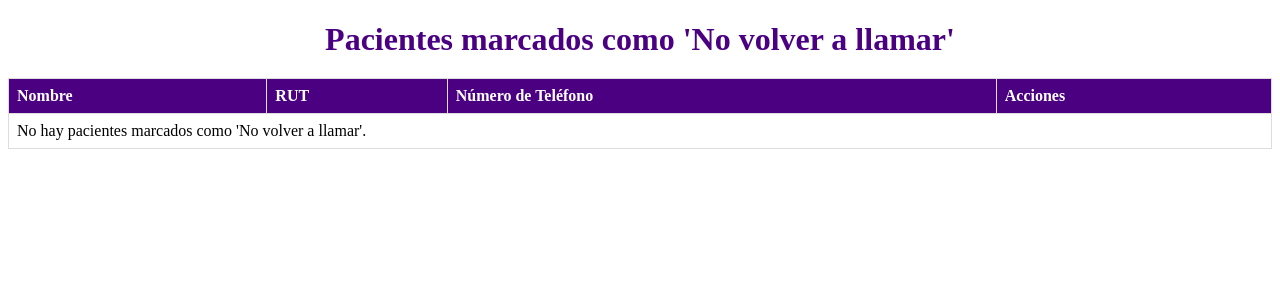
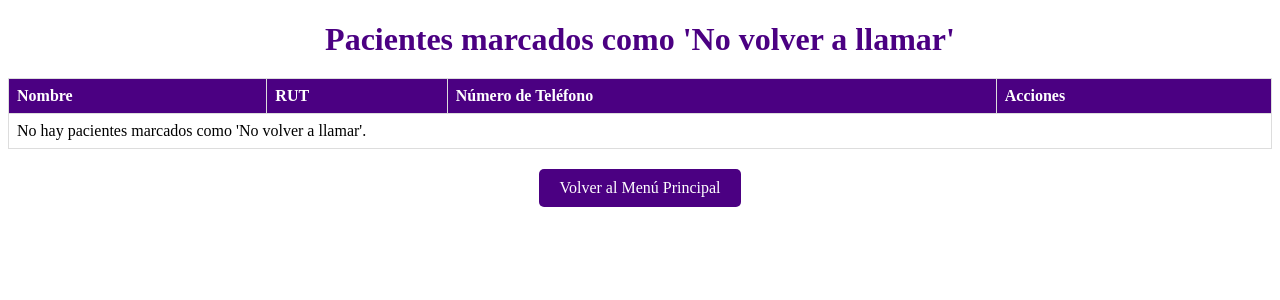
Before and after one commit to Demozath/proyectokindersonrisa, a Django app: page /pacientes_no_llamar/ in a window 1280 px wide. Shown: the top 300 px of the page. Run offline with Django 4.2, Linux system fonts and the light colour scheme; the visitor is signed in with stand-in values (Sample User, id 1); data that the repository does not hold is empty.

Commit message:
Se realizan modificaciones al view.py

```diff
--- a/llamadas/static/styles/cargar_pacientes.css
+++ b/llamadas/static/styles/cargar_pacientes.css
@@ -64,12 +64,18 @@ button:hover {
     background-color: #372074;
 }
 .btn-back {
+    display: block;
+    width: max-content;
+    margin-top: 20px;
+    margin-left: auto;
+    margin-right: auto;
     background-color: #4b0082;
     color: white;
     padding: 10px 20px;
     text-decoration: none;
     border-radius: 5px;
 }
+
 .btn-back:hover {
     background-color: #372074;
 }
--- a/llamadas/static/styles/gestion_usuarios.css
+++ b/llamadas/static/styles/gestion_usuarios.css
@@ -61,6 +61,11 @@ input[type=submit]:hover {
     background-color: #372074;
 }
 .btn-back {
+    display: block;
+    width: max-content;
+    margin-top: 20px;
+    margin-left: auto;
+    margin-right: auto;
     background-color: #4b0082;
     color: white;
     padding: 10px 20px;
--- a/llamadas/static/styles/gestionar_tipos_llamada.css
+++ b/llamadas/static/styles/gestionar_tipos_llamada.css
@@ -88,6 +88,11 @@ hr {
     margin-bottom: 20px;
 }
 .btn-back {
+    display: block;
+    width: max-content;
+    margin-top: 20px;
+    margin-left: auto;
+    margin-right: auto;
     background-color: #4b0082;
     color: white;
     padding: 10px 20px;
--- a/llamadas/static/styles/pacientes_no_llamar.css
+++ b/llamadas/static/styles/pacientes_no_llamar.css
@@ -49,7 +49,13 @@ input[type="submit"] {
 input[type="submit"]:hover {
     background-color: #372074;
 }
+
 .btn-back {
+    display: block;
+    width: max-content;
+    margin-top: 20px;
+    margin-left: auto;
+    margin-right: auto;
     background-color: #4b0082;
     color: white;
     padding: 10px 20px;
--- a/llamadas/static/styles/registrar_llamada.css
+++ b/llamadas/static/styles/registrar_llamada.css
@@ -64,7 +64,13 @@ p {
     color: #ee6216;
     font-weight: bold
 }
+
 .btn-back {
+    display: block;
+    width: max-content;
+    margin-top: 20px;
+    margin-left: auto;
+    margin-right: auto;
     background-color: #4b0082;
     color: white;
     padding: 10px 20px;
--- a/llamadas/static/styles/revisar_llamadas.css
+++ b/llamadas/static/styles/revisar_llamadas.css
@@ -66,6 +66,11 @@ canvas {
     margin: 10px auto;
 }
 .btn-back {
+    display: block;
+    width: max-content;
+    margin-top: 20px;
+    margin-left: auto;
+    margin-right: auto;
     background-color: #4b0082;
     color: white;
     padding: 10px 20px;
--- a/llamadas/templates/llamadas/registrar_llamada.html
+++ b/llamadas/templates/llamadas/registrar_llamada.html
@@ -72,7 +72,7 @@
     </div>
     <br>
 <div class="back-to-menu">
-    <a href="{% url 'menu_principal' %}" class="btn btn-back">Volver al Menú Principal</a>
+    <a href="{% url 'menu_principal' %}" class="btn-back">Volver al Menú Principal</a>
 </div>
 </body>
 </html>
--- a/llamadas/templates/llamadas/revisar_llamadas.html
+++ b/llamadas/templates/llamadas/revisar_llamadas.html
@@ -90,7 +90,7 @@
     });
 </script>
 <div class="back-to-menu">
-    <a href="{% url 'menu_principal' %}" class="btn btn-back">Volver al Menú Principal</a>
+    <a href="{% url 'menu_principal' %}" class="btn-back">Volver al Menú Principal</a>
 </div>
 </body>
 </html>
--- a/llamadas/templates/supervisor/cargar_pacientes.html
+++ b/llamadas/templates/supervisor/cargar_pacientes.html
@@ -28,7 +28,8 @@
 </form>
 {% endblock %}
 <div class="back-to-menu">
-    <a href="{% url 'menu_principal' %}" class="btn btn-back">Volver al Menú Principal</a>
+    <a href="{% url 'menu_principal' %}" class="btn-back">Volver al Menú Principal</a>
 </div>
+
 </body>
 </html>
--- a/llamadas/templates/supervisor/gestion_usuarios.html
+++ b/llamadas/templates/supervisor/gestion_usuarios.html
@@ -65,6 +65,6 @@
   </tbody>
 </table>
     <div class="back-to-menu">
-    <a href="{% url 'menu_principal' %}" class="btn btn-back">Volver al Menú Principal</a>
+    <a href="{% url 'menu_principal' %}" class="btn-back">Volver al Menú Principal</a>
 </div>
 {% endblock %}
--- a/llamadas/templates/supervisor/gestionar_tipos_llamada.html
+++ b/llamadas/templates/supervisor/gestionar_tipos_llamada.html
@@ -59,7 +59,7 @@
 </div>
 {% endblock %}
 <div class="back-to-menu">
-    <a href="{% url 'menu_principal' %}" class="btn btn-back">Volver al Menú Principal</a>
+    <a href="{% url 'menu_principal' %}" class="btn-back">Volver al Menú Principal</a>
 </div>
 </body>
 </html>
--- a/llamadas/templates/supervisor/pacientes_no_llamar.html
+++ b/llamadas/templates/supervisor/pacientes_no_llamar.html
@@ -51,5 +51,8 @@
         </tbody>
     </table>
 {% endblock %}
+<div class="back-to-menu">
+    <a href="{% url 'menu_principal' %}" class="btn-back">Volver al Menú Principal</a>
+</div>
 </body>
 </html>
--- a/usuarios/templates/usuarios/menu_principal.html
+++ b/usuarios/templates/usuarios/menu_principal.html
@@ -16,6 +16,8 @@
       <li><a href="{% url 'revisar_llamadas' %}">Revisar llamadas realizadas</a></li>
       <li><a href="{% url 'gestionar_tipos_llamada' %}">Gestionar tipos de llamadas</a></li>
       <li><a href="{% url 'cargar_pacientes' %}">Carga masiva de pacientes</a></li>
+      <li><a href="{% url 'pacientes_no_llamar' %}">Listado pacientes "No volver a llamar"</a></li>
+      <li><a href="{% url 'gestion_usuarios' %}">Administración de usuarios</a></li>
     {% else %}
       <li><a href="{% url 'registrar_llamada' %}">Registro de llamadas</a></li>
     {% endif %}
```
